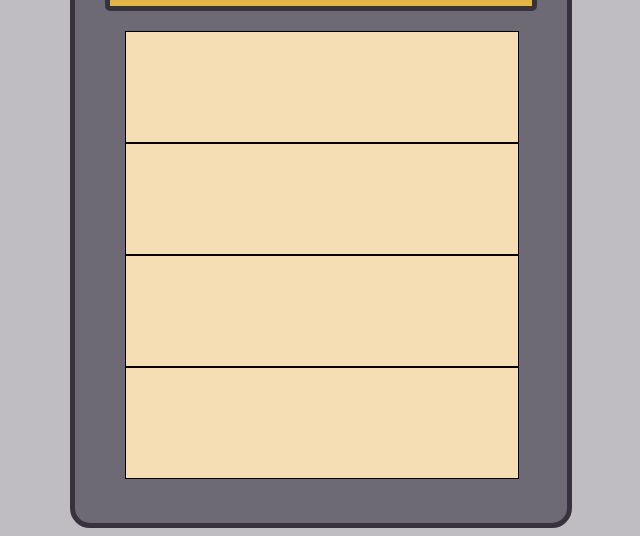
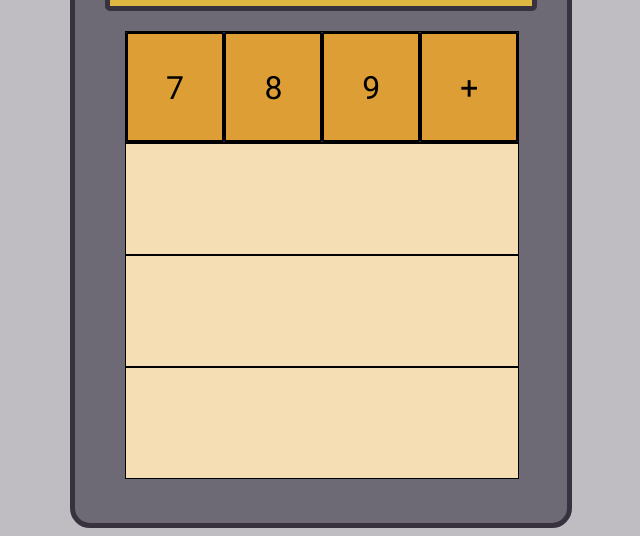
Before and after one commit to AnLaxina/foundations-calculator, a plain HTML site: page index.html in a window 1280 px wide. Shown: the part 268-804 px from the top of the page, without its empty margins (319-959 px from the left). Drawn offline with Linux system fonts and the light colour scheme.

Commit message:
Finish adding first set of numbers to the first row

```diff
--- a/CSS/style.css
+++ b/CSS/style.css
@@ -48,8 +48,19 @@ body {
 }
 
 .row {
+    display: flex;
     width: 100%;
     height: 110px;
     border: 1px black solid;
     background-color: wheat;
 }
+
+button {
+    font-family: 'Roboto Mono', serif;
+    font-size: 32px;
+    height: 100%;
+    width: 25%;
+    border: 2px black solid;
+    border-radius: 1px;
+    background-color: #de9e36ff;
+}
--- a/index.html
+++ b/index.html
@@ -23,7 +23,10 @@
             </div>
             <div class="numbers">
                 <div class="row">
-
+                    <button>7</button>
+                    <button>8</button>
+                    <button>9</button>
+                    <button>+</button>
                 </div>
                 <div class="row">
 
```
